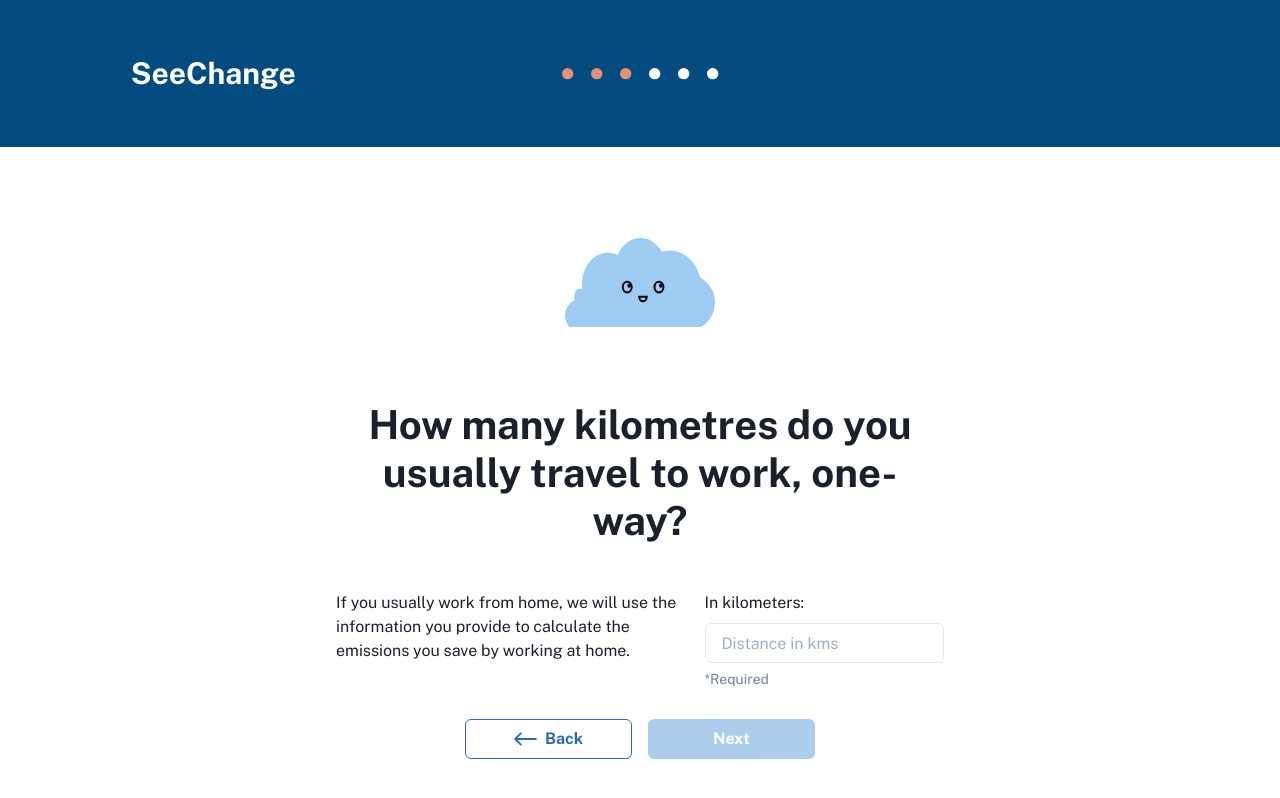
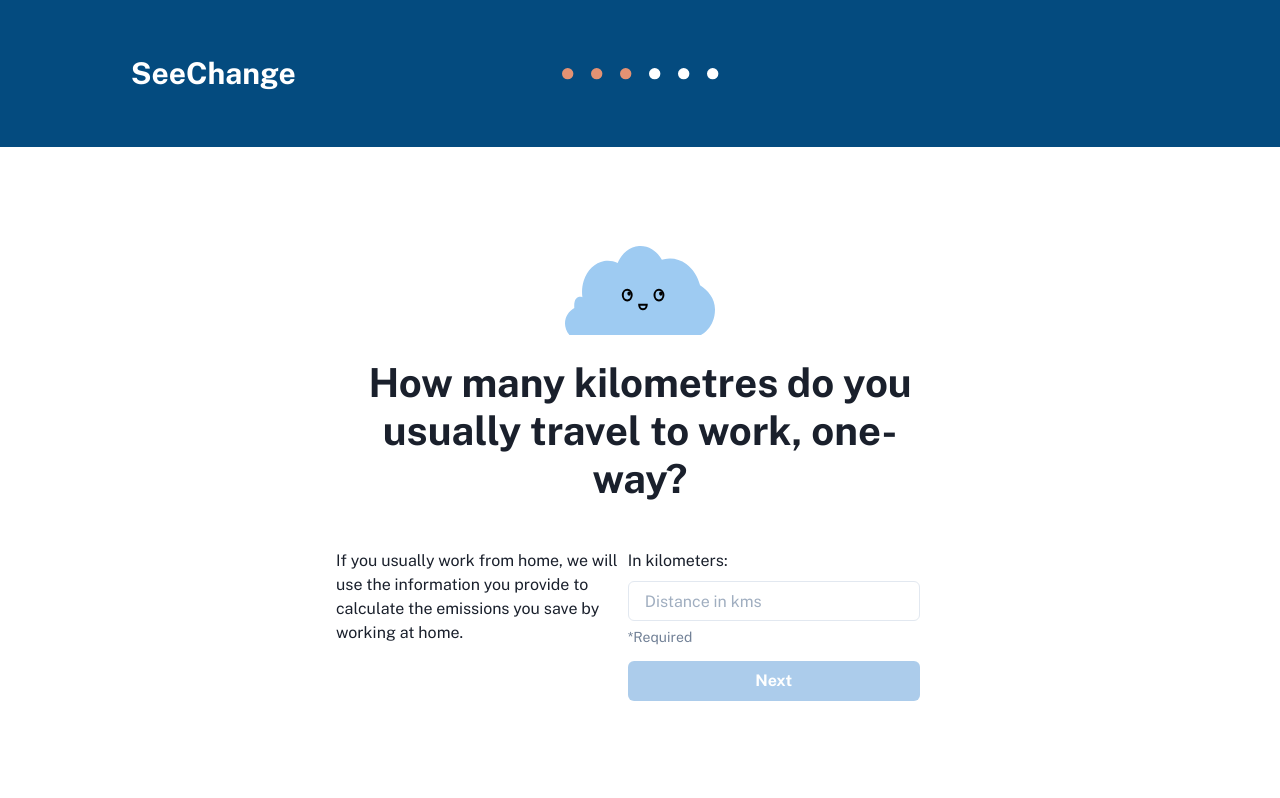
Before and after one commit to CodeforAustralia/council-emissions-calculator, a Next.js app: page /form/Question3 in a window 1280 px wide. Shown: the top 798 px of the page. Built offline with nearby package versions, Linux system fonts and the light colour scheme.

Commit message:
Tweaks to styling, and input holds value

```diff
--- a/components/Layout/Layout.jsx
+++ b/components/Layout/Layout.jsx
@@ -13,12 +13,17 @@ export default function Layout({ children, Progress, isText }) {
         <meta name="description" content="Emissions calculator" />
         <link rel="icon" href="/favicon.ico" />
       </Head>
-      <Flex minHeight="100vh" direction="column" marginBottom={"60px"}>
+      <Flex
+        minHeight="100vh"
+        direction="column"
+      >
         <Header
           isText={isText}
           Progress={Progress}
         />
-        <Content>
+        <Content
+          // padding="30px"
+        >
           { children }
         </Content>
       </Flex>
--- a/components/LinkButton/LinkButton.jsx
+++ b/components/LinkButton/LinkButton.jsx
@@ -2,16 +2,17 @@ import Link from "next/link";
 import { Box, Button, Text } from "@chakra-ui/react";
 import BackArrow from "../../public/images/back-arrow.svg";
 
-export default function LinkButton({ children, href, onClick, disabled, variant }) {
+export default function LinkButton({ children, href, onClick, disabled, variant, width, topMargin }) {
   return (
     <Link href={href} passHref>
       <Button
-        mt={8}
+        mt={topMargin || 12}
         px="12"
         colorScheme="blue"
         disabled={disabled}
         onClick={onClick}
         variant={ variant || "solid" }
+        w={width || "200px"}
       >
         {children}
       </Button>
--- a/pages/form/Question3.jsx
+++ b/pages/form/Question3.jsx
@@ -26,35 +26,56 @@ export default function Question3() {
 
   return (
     <Layout isText={true} Progress={Q3Progress}>
-      <Box margin={"50px 0px 50px"} >
+      <Box>
         <Q3Cloud />
       </Box>
-      <Heading fontSize="40px" mt="6" fontWeight={700} maxWidth={"624px"} textAlign={"center"} marginBottom={"30px"} >
+      <Heading
+        fontSize="40px"
+        mt="6"
+        fontWeight={700}
+        maxWidth={"624px"}
+        textAlign={"center"}
+        marginBottom={"30px"}
+      >
         How many kilometres do you usually travel to work, one-way?
       </Heading>
       <Flex flexDirection={["column", "row"]}>
-        <Text mt="4" textAlign={"left"} maxWidth={"450px"}>
+        <Text
+          mt="4"
+          textAlign={"left"}
+          maxWidth={"450px"}
+          width={["100%", "48%"]}
+        >
           If you usually work from home, we will use the information you provide to calculate the emissions you save by working at home.
         </Text>
+        <Box w={["100%", "48%"]}>
           <FormControl mt="4">
             <FormLabel>
               In kilometers:
             </FormLabel>
-          <NumberInput isRequired={true}>
+            <NumberInput isRequired={true} defaultValue={km}>
               <NumberInputField
+                w="100%"
                 id="km-input"
-              placeholder="Distance in kms"
-              value="25"
+                placeholder={"Distance in kms"}
                 onChange={(e) => setKm(e.target.value)}
               />
             </NumberInput>
-          <FormHelperText id="km-input-helper">*Required</FormHelperText>
+            <FormHelperText id="km-input-helper">
+              *Required
+            </FormHelperText>
           </FormControl>
+          <ContinueButton
+            href="/form/Question4"
+            width="100%"
+            topMargin={4}
+            onClick={saveAnswers}
+            disabled={!km}
+          />
+        </Box>
       </Flex>
-      <Grid templateColumns="repeat(2, 1fr)" gap={4}>
-        <BackButton href="/form/Question2" onClick={saveAnswers} />
-        <ContinueButton href="/form/Question4" onClick={saveAnswers} disabled={!km} />
-      </Grid>
+      {/* <Grid templateColumns="repeat(2, 1fr)" gap={4}>
+      </Grid> */}
     </Layout>
   );
 }
```
Lines whose indentation alone changed are shown as unchanged.
